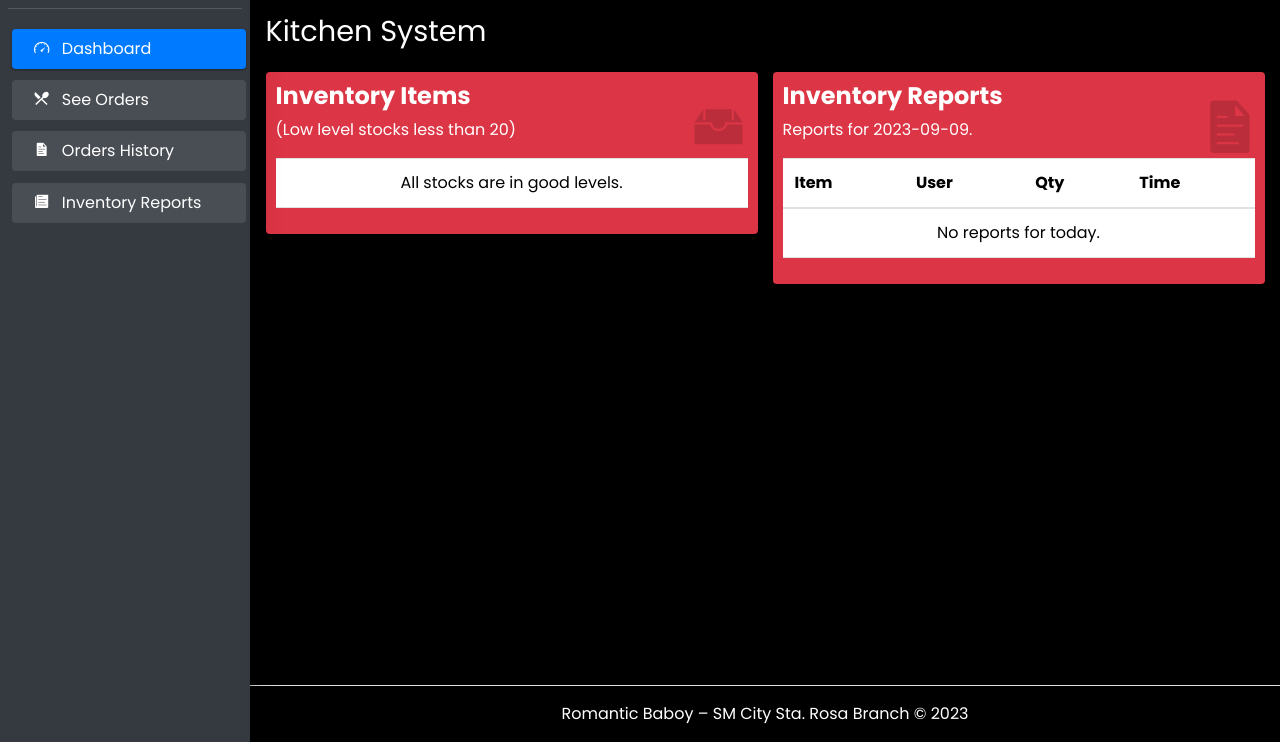
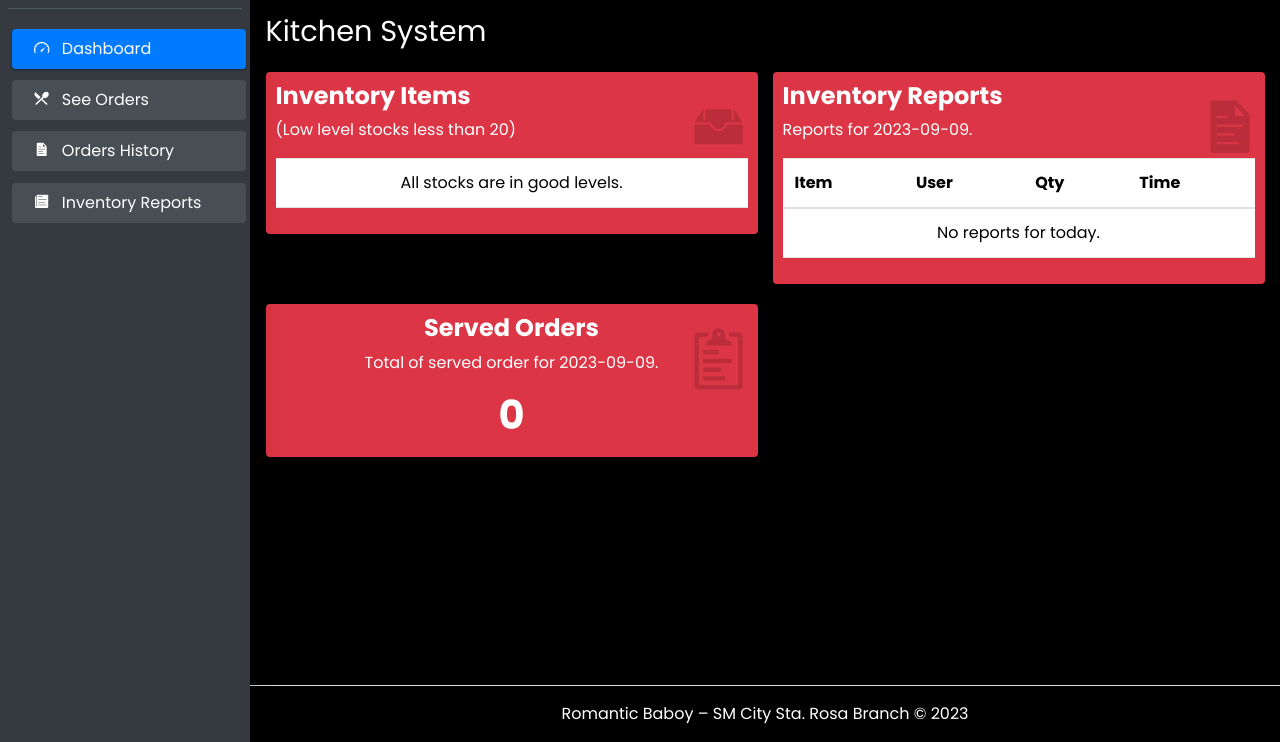
Before and after one commit to ErwinDevotante/rombab, a PHP site: page /rb-kitchen/kitchen-index.php in a window 1280 px wide. Shown: the part 58-800 px from the top of the page. Run offline with PHP 8.4, Linux system fonts and the light colour scheme; the visitor is signed in with stand-in values (Sample User, id 1); data that the repository does not hold is empty; some libraries are stand-ins or nearby versions.

Commit message:
served orders

```diff
--- a/rb-kitchen/kitchen-index.php
+++ b/rb-kitchen/kitchen-index.php
@@ -151,6 +151,48 @@ include '../conn.php';
               </div>
             </a>
           </div>
+
+          <?php
+          // Query to retrieve the count of today's served orders for the specific user.
+          $query_served_orders_count = "SELECT COUNT(*) AS served_order_count FROM `orders`
+                                        LEFT JOIN `users` ON orders.user_table = users.user_id
+                                        WHERE DATE(orders.time_date) = '$todayDate'
+                                        AND users.user_id = '$id'";
+
+          // Execute the query.
+          $result_served_orders_count = mysqli_query($connection, $query_served_orders_count);
+          ?>
+          <div class="col-lg-6">
+            <a href="order-history.php" class="small-box-footer">
+              <div class="small-box bg-red">
+                <div class="inner">
+                  <h4 class="font-weight-bold text-center">Served Orders</h4>
+                  <p class="fs-6 text-center">Total of served order for <?php echo $todayDate;?>.</p>
+                  <?php
+                    // Check if the query was successful.
+                    if ($result_served_orders_count) {
+                      // Fetch the result as an associative array.
+                      $row = mysqli_fetch_assoc($result_served_orders_count);
+
+                      // Get the served order count.
+                      $servedOrderCount = $row['served_order_count'];
+
+                      // Display the served order count inside the small-box.
+                      echo "<h1 class='text-center font-weight-bold'>$servedOrderCount</h1>";
+                    } else {
+                        // Handle the case where the query fails.
+                        echo "<p>Error retrieving served orders count.</p>";
+                    }
+                  ?>
+                  </table>
+                </div>
+                <div class="icon">
+                  <i class="ion ion-clipboard"></i>
+                </div>
+              </div>
+            </a>
+          </div>
+
         </div>
       </div>
     </section>
```
